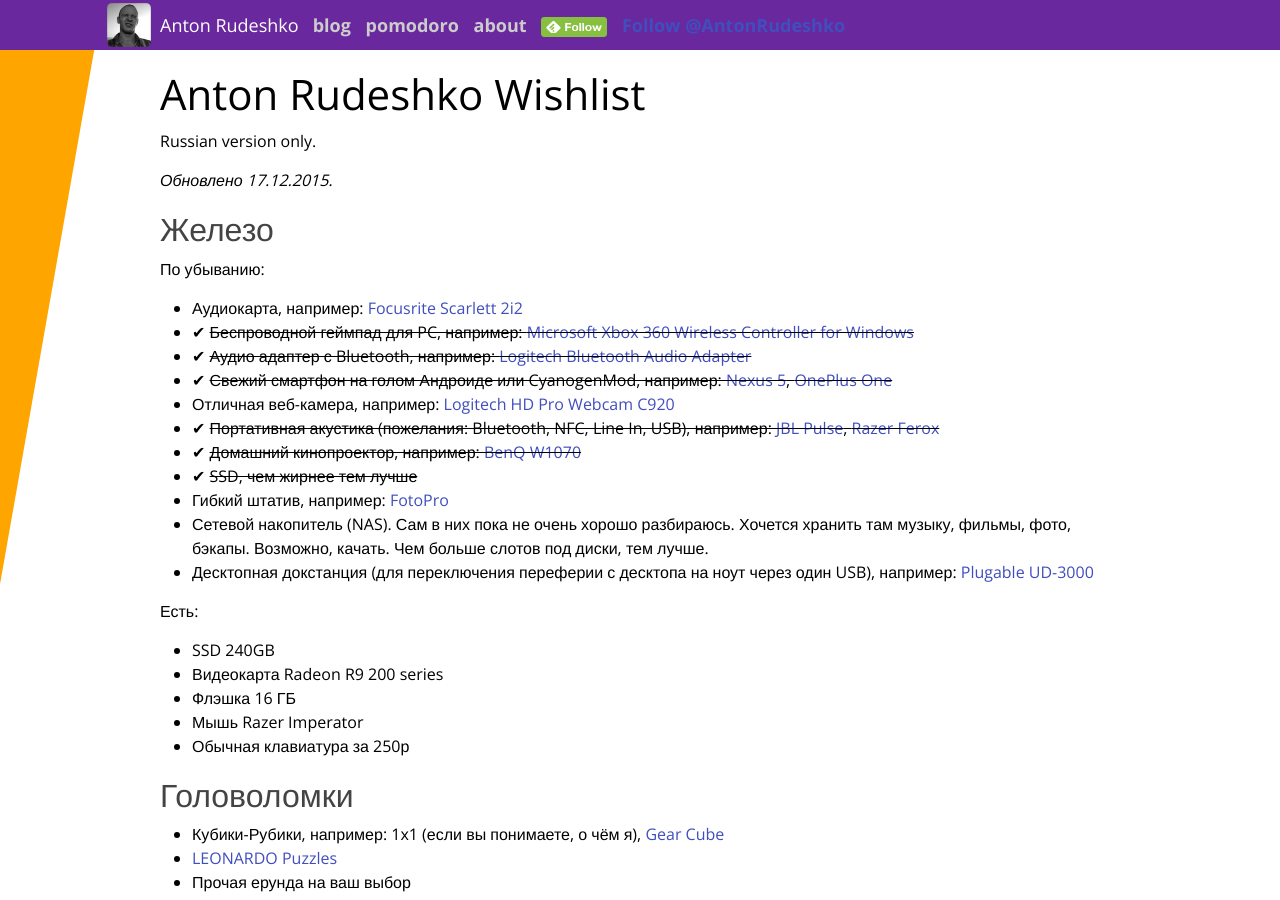
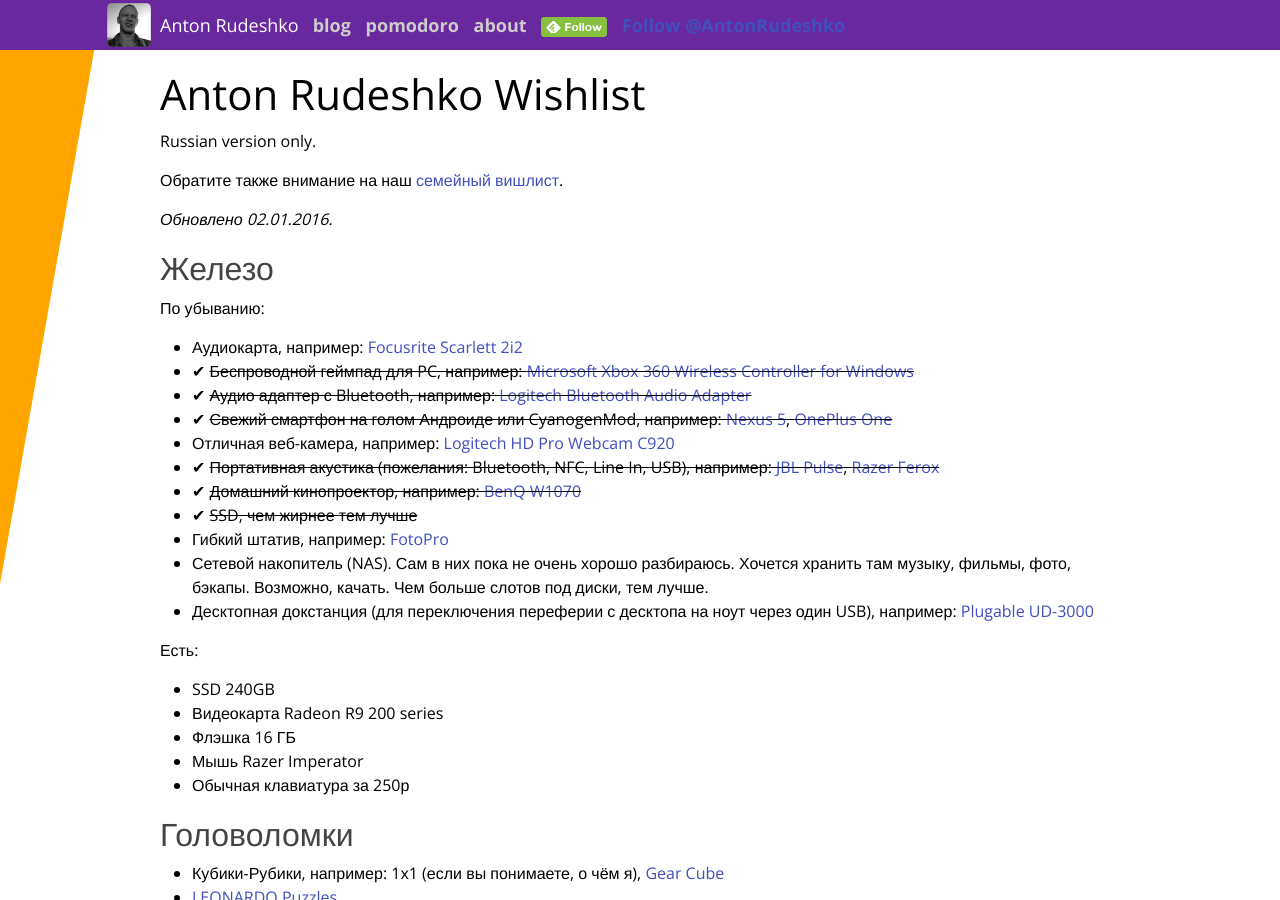
Before and after one commit to anton-rudeshko/anton-rudeshko.github.io, a Jekyll site: the page built from wishlist/index.md, in a window 1280 px wide and 900 px high. Built offline with Jekyll 4.4.1, drawn with Linux system fonts in a browser that asks for light colours; Markdown is read by kramdown in place of the engine named in the settings; comment, search, counter and statistics services are not loaded; some of the changed text lies outside the part shown.

Commit message:
wishlist: added link to family wishlist

```diff
--- a/wishlist/index.md
+++ b/wishlist/index.md
@@ -7,7 +7,11 @@ title: Anton Rudeshko Wishlist
 
 Russian version only.
 
-*Обновлено 17.12.2015.*
+Обратите также внимание на наш [семейный вишлист][family-wishlist].
+
+*Обновлено 02.01.2016.*
+
+[family-wishlist]: /wishlist/family/
 
 ## Железо
 
```
Also changed, not shown: other parts of wishlist/index.md (+0 -1 lines).
